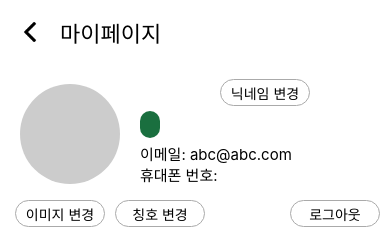
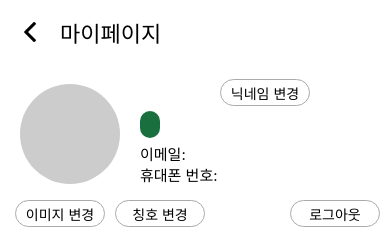
Before and after one commit to DS-Greeney/front-end, a React Native app: screen /Mypage in a window 390 px wide. Shown: the top 233 px of the page. Built offline with nearby package versions, Linux system fonts and the light colour scheme.

Commit message:
상세페이지 파일명 수정

```diff
--- a/src/pages/Mypage.tsx
+++ b/src/pages/Mypage.tsx
@@ -62,7 +62,7 @@ export default function Mypage() {
 
   interface UserModel {
     userNickname: string;
-    // userEmail: string;
+    userEmail: string;
     userPassword: string;
     userPhonenum: string;
     userPicture: string;
@@ -71,7 +71,7 @@ export default function Mypage() {
 
   const [user, setUser] = useState<UserModel>({
     userNickname: '',
-    // userEmail: '',
+    userEmail: '',
     userPassword: '',
     userPhonenum: '',
     userPicture: '',
@@ -97,6 +97,7 @@ export default function Mypage() {
         handleInputChange('userPhonenum', response.data.userPhonenum);
         handleInputChange('userPicture', response.data.userPicture);
         handleInputChange('userTitle', response.data.userTitle);
+        handleInputChange('userEmail', response.data.userEmail);
         console.log(user);
       })
       .catch(function (error) {
@@ -145,7 +146,7 @@ export default function Mypage() {
               <Text style={{color: '#fff'}}>{user.userTitle}</Text>
             </TouchableOpacity>
           </View>
-          <Text style={{fontSize: 15}}>이메일: abc@abc.com</Text>
+          <Text style={{fontSize: 15}}>이메일: {user.userEmail}</Text>
           <Text style={{fontSize: 15}}>휴대폰 번호: {user.userPhonenum}</Text>
         </View>
       </View>
```
Also changed, not shown: src/pages/Recommend/RestaurantDetail.tsx (renamed from src/pages/Recommend/RestaurantDetile.tsx), src/pages/Recommend/TourspotDetail.tsx (renamed from src/pages/Recommend/TourspotDetile.tsx).
